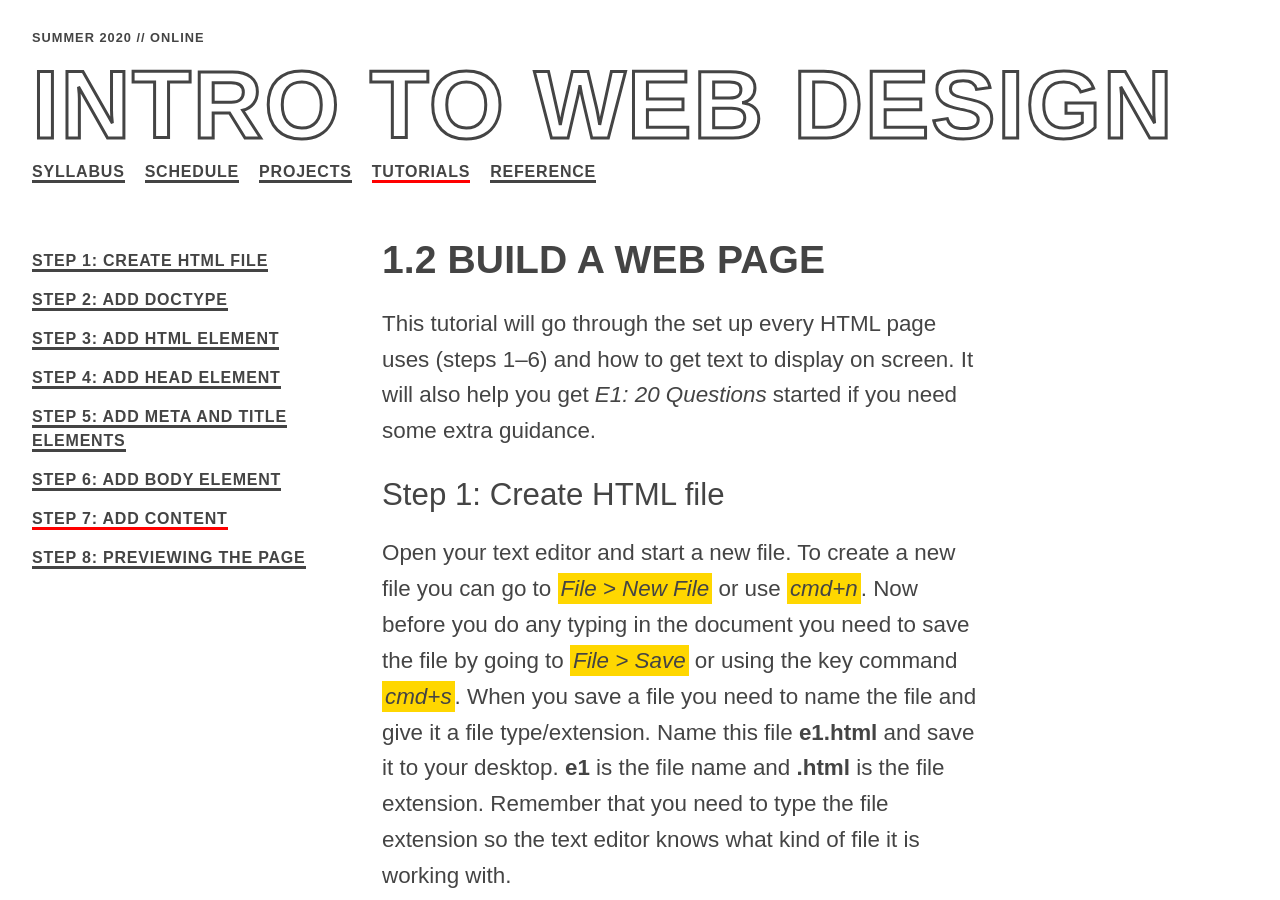
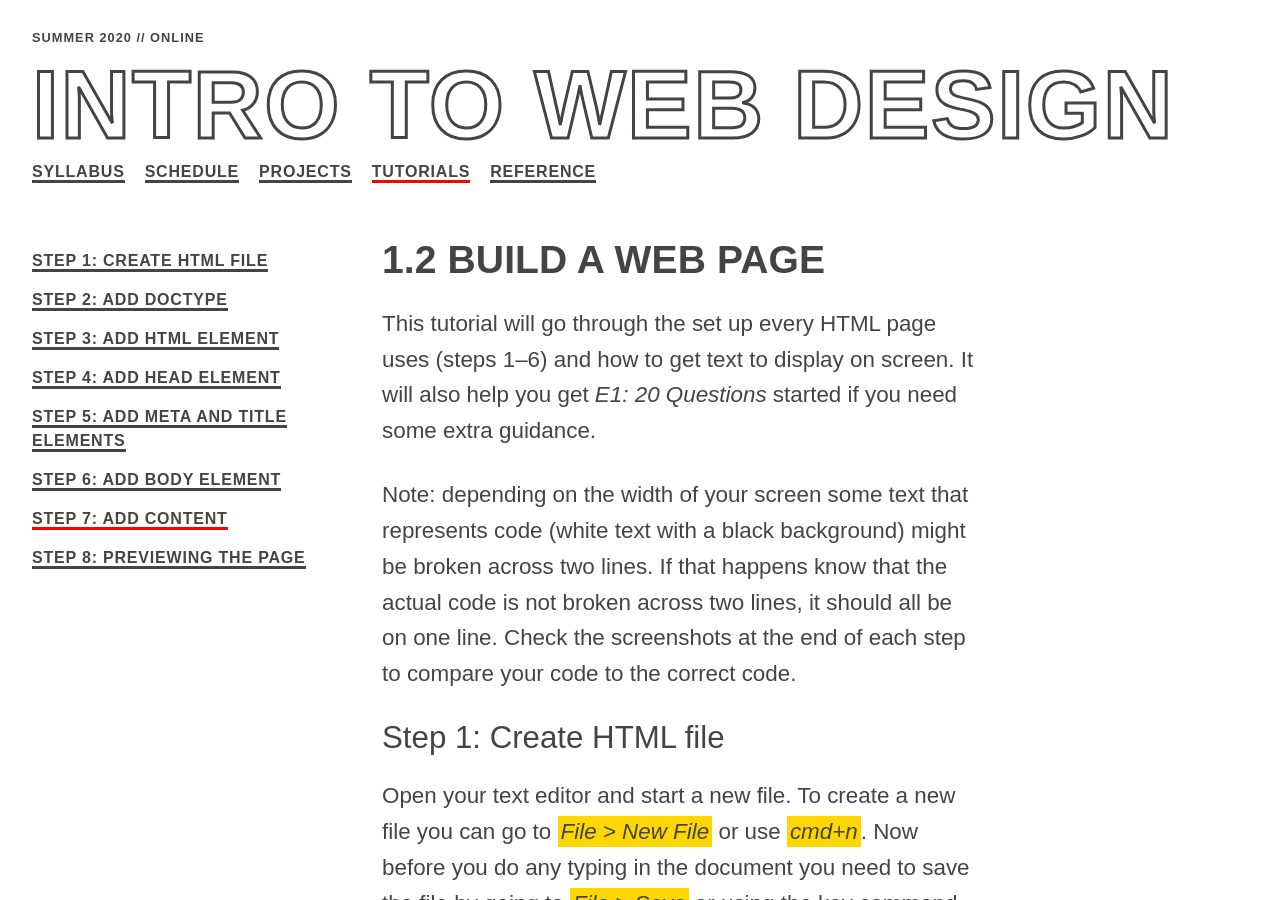
Before and after one commit to gmu-gd/web20-summer, a Jekyll site: the page built from _posts/2020-05-05-1point2.md, in a window 1280 px wide and 900 px high. Built offline with Jekyll 4.4.1, drawn with Linux system fonts in a browser that asks for light colours; some web fonts are replaced.

Commit message:
Update 2020-05-05-1point2.md

```diff
--- a/_posts/2020-05-05-1point2.md
+++ b/_posts/2020-05-05-1point2.md
@@ -8,6 +8,8 @@ categories: [tutorials]
 excerpt: The basic set up of a web page and adding various text elements to that page.
 ---
 This tutorial will go through the set up every HTML page uses (steps 1&ndash;6) and how to get text to display on screen. It will also help you get _E1: 20 Questions_ started if you need some extra guidance.
+
+Note: depending on the width of your screen some text that represents code (white text with a black background) might be broken across two lines. If that happens know that the actual code is not broken across two lines, it should all be on one line. Check the screenshots at the end of each step to compare your code to the correct code.
 
 ### <span id="step1">Step 1: Create HTML file</span>
 
```
